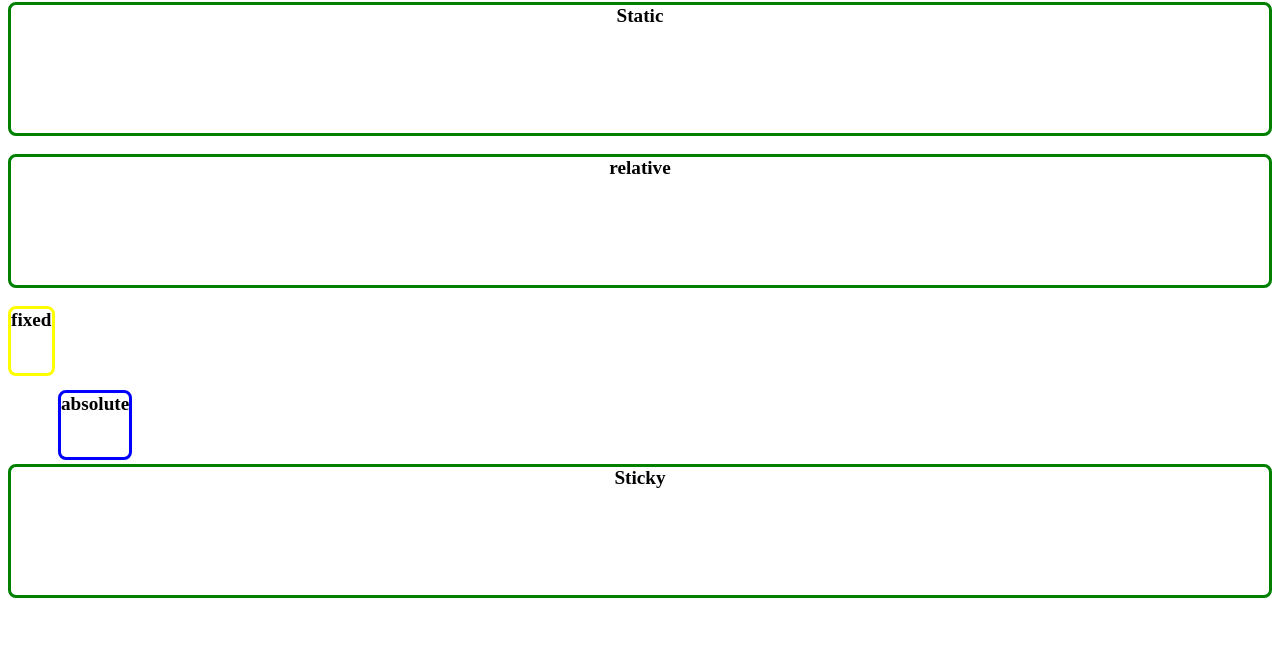
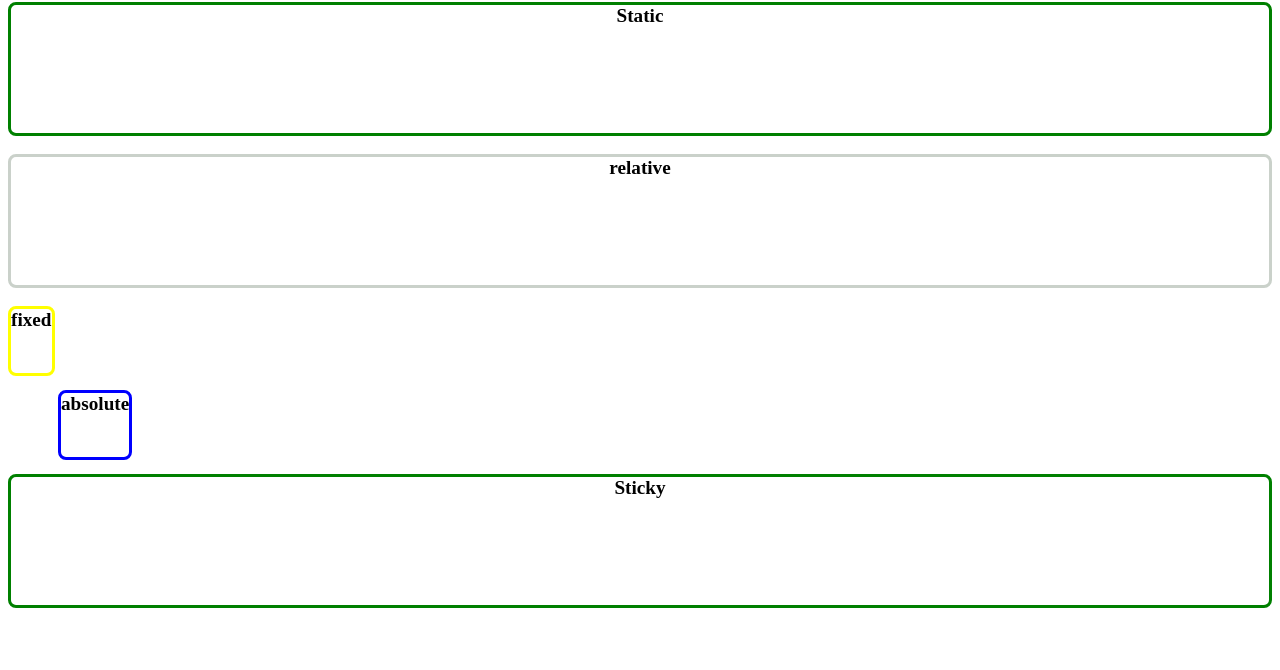
Before and after one commit to jannatulkeyamonny/Day--19, a plain HTML site: page index.html in a window 1280 px wide. Shown: the part 78-748 px from the top of the page. Drawn offline with Linux system fonts and the light colour scheme.

Commit message:
2nd commit

```diff
--- a/index.html
+++ b/index.html
@@ -4,7 +4,7 @@
     <meta charset="UTF-8">
     <meta http-equiv="X-UA-Compatible" content="IE=edge">
     <meta name="viewport" content="width=device-width, initial-scale=1.0">
-    <title>Day 19</title>
+    <title>Day-19</title>
     <style>
         #static{
             height: 10vw;
@@ -15,7 +15,7 @@
 
                 #relative{
             height: 10vw;
-            border: 3px solid green;
+            border: 3px solid rgb(202, 209, 202);
             border-radius: 8px;
             position: relative;
                 }
@@ -42,7 +42,7 @@
             border: 3px solid green;
             border-radius: 8px;
             position: sticky;
-            margin-top:50px;
+            margin-top:60px;
                 }
 
                         div{
```
